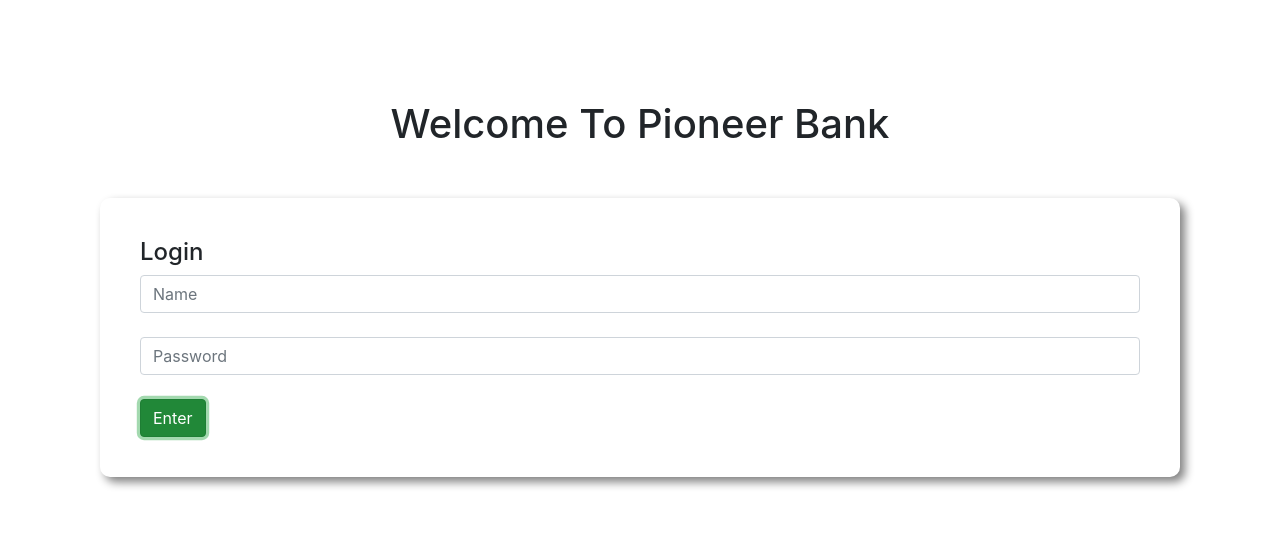
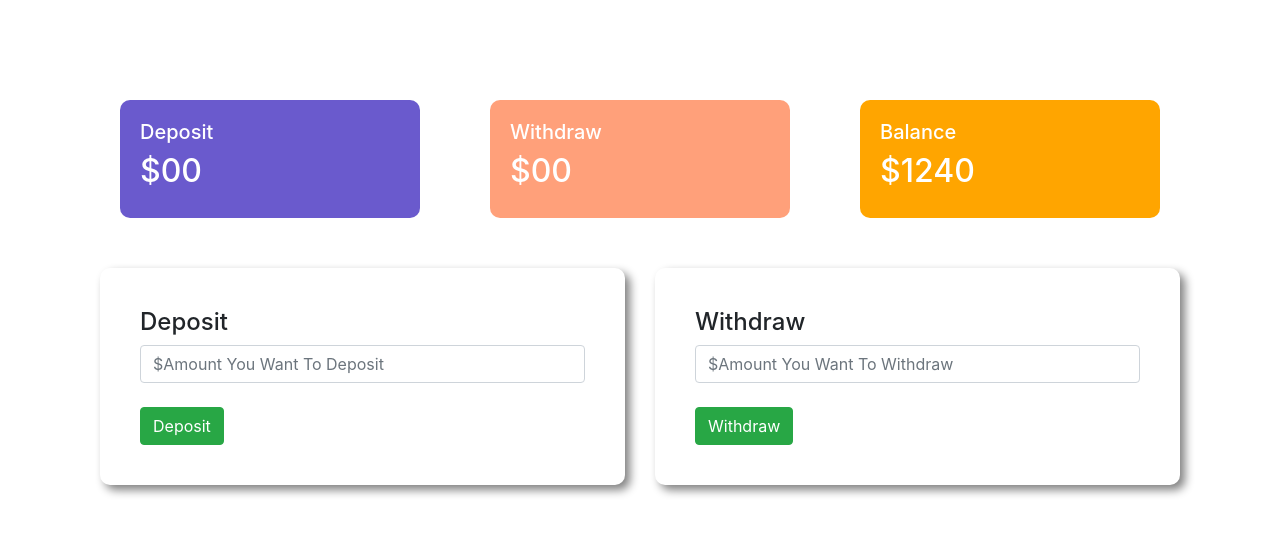
Before and after one commit to coderrafiul/pioneer-bank, a plain HTML site: page index.html in a window 1280 px wide. Both pictures are taken after a click on the button "Enter". Drawn offline with nearby package versions, Linux system fonts and the light colour scheme.

Commit message:
upto deposit

```diff
--- a/index.html
+++ b/index.html
@@ -8,7 +8,7 @@
     <link rel="stylesheet" href="style.css">
 </head>
 <body>
-    <div class="login-area">
+    <div id="login-area">
         <h1 class="text-center">Welcome To Pioneer Bank</h1>
 
         <div class="submit-area">
@@ -17,11 +17,102 @@
             <br>
             <input type="password" class="form-control" placeholder="Password">
             <br>
-            <button class="btn btn-success">Enter</button>
+            <button id="login" class="btn btn-success">Enter</button>
         </div>
 
     </div>
 
+    <div id="transaction-area">
+      <div class="row">
+          <div class="col-md-4">
+              <div class="deposit status">
+                <h5>Deposit</h5>
+                <h2>$<span id="currentDeposit" >00</span></h2>
+              </div>
+          </div>
+          <div class="col-md-4">
+              <div class="withdraw status">
+                <h5>Withdraw</h5>
+                <h2>$<span id="currentWithdraw">00</span></h2>
+              </div>
+          </div>
+          <div class="col-md-4">
+              <div class="balance status">
+                <h5>Balance</h5>
+                <h2>$<span id="currentBalance">1240</span></h2>
+              </div>
+          </div>
+      </div>
 
+      <div class="row">
+          <div class="col-md-6">
+              <div class="submit-area">
+                <h4>Deposit</h4>
+                <input id="depositAmount" class="form-control" type="text" placeholder="$Amount You Want To Deposit">
+                <br>
+                <button id="addDeposit" class="btn btn-success">Deposit</button>
+              </div>
+          </div>
+          <div class="col-md-6">
+              <div class="submit-area">
+                <h4>Withdraw</h4>
+                <input id="withdrawAmount" class="form-control" type="text" placeholder="$Amount You Want To Withdraw">
+                <br>
+                <button id="addWithdraw" class="btn btn-success">Withdraw</button>
+              </div>
+          </div>
+      </div>
+
+    </div>
+
+<script>
+    //login button event handler
+    const loginBtn= document.getElementById("login");
+    loginBtn.addEventListener("click", function(){
+        const loginArea= document.getElementById("login-area");
+        loginArea.style.display= "none";
+        const transactionArea= document.getElementById("transaction-area");
+        transactionArea.style.display= "block";
+    })
+
+    //deposit button event handler
+    const depositBtn= document.getElementById("addDeposit");
+    depositBtn.addEventListener("click", function(){
+        const depositNumber= getInputNumber("depositAmount");
+
+        // const currentDeposit= document.getElementById("currentDeposit").innerText;
+        // const currentDepositNumber= parseFloat(currentDeposit);
+        // const totalDeposit= depositNumber + currentDepositNumber;
+        // document.getElementById("currentDeposit").innerText= totalDeposit;
+
+        updateSpanText("currentDeposit", depositNumber)
+        updateSpanText("currentBalance", depositNumber)
+
+
+        document.getElementById("depositAmount").value= "";
+    })
+
+    //withdraw button event handler
+    const withdrawBtn= document.getElementById("addWithdraw");
+    withdrawBtn.addEventListener("click", function(){
+        const withdrawNumber= getInputNumber("withdrawAmount");
+        console.log(withdrawNumber)
+    })
+
+    function getInputNumber(id){
+        const Amount= document.getElementById(id).value;
+        const amountNumber= parseFloat(Amount);
+        return amountNumber
+    }
+
+
+    function updateSpanText(id, depositNumber){
+        const current= document.getElementById(id).innerText;
+        const currentNumber= parseFloat(current);
+        const totalAmount= depositNumber + currentNumber;
+        document.getElementById(id).innerText= totalAmount;
+
+    }
+</script>
 </body>
 </html>
--- a/style.css
+++ b/style.css
@@ -8,3 +8,26 @@ body{
     box-shadow: 5px 5px 10px grey;
     border-radius: 10px;
 }
+
+#transaction-area{
+    display: none;
+}
+
+.deposit{
+    background-color: slateblue;
+}
+
+.withdraw{
+    background-color: lightsalmon;
+}
+
+.balance{
+    background-color: orange;
+}
+
+.status{
+    margin: 0 20px;
+    color: white;
+    padding: 20px;
+    border-radius: 10px;
+}
```
